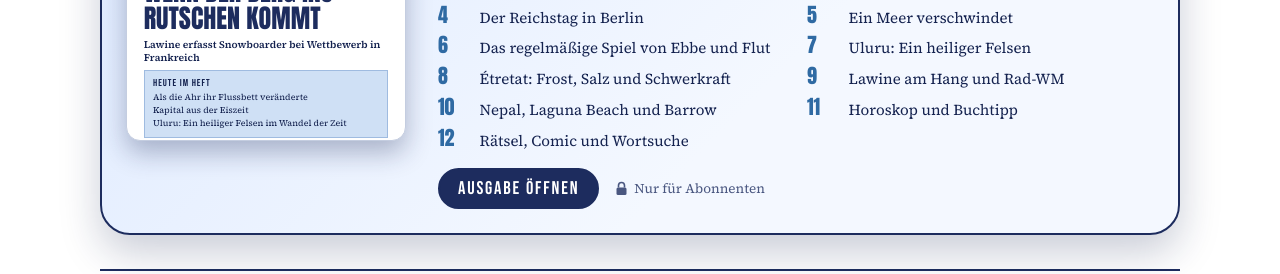
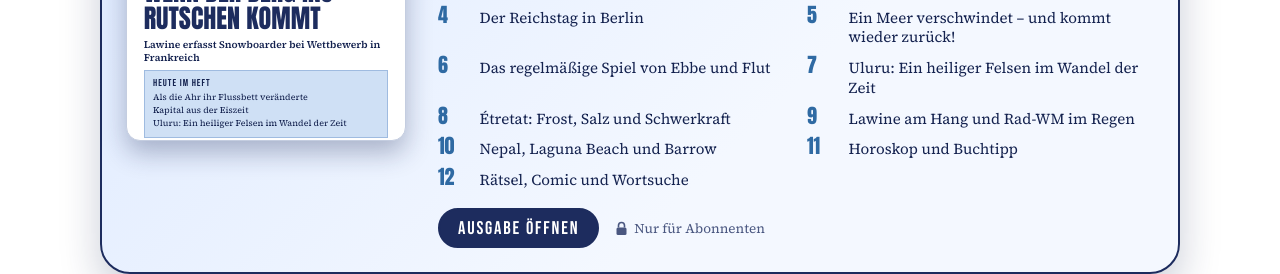
Before and after one commit to SirAiO/Claude, a plain HTML site: page index.html in a window 1280 px wide. Shown: the part 524-798 px from the top of the page. Drawn offline with Linux system fonts and the light colour scheme.

Commit message:
Table of contents: exact titles and section names from the new issue
Co-Authored-By: Claude Sonnet 5.5 <noreply@anthropic.com>
Claude-Session: https://claude.ai/code/session_01UsRoFPDQtxz8pKeAsBwoD5

```diff
--- a/index.html
+++ b/index.html
@@ -460,7 +460,7 @@
     { id: "i0", real: true, date: "Montag, 16. November 2026", short: "16. Nov 2026", name: "Exogene Kräfte Edition", headline: "Wenn der Berg ins Rutschen kommt", sub: "Lawine erfasst Snowboarder bei Wettbewerb in Frankreich", photo: "lawine",
       text: "Zwölf Seiten über die Kräfte, die unsere Landschaft von außen formen: von der Ahr und dem Rhein über Gletscher und Küsten bis zur Lawine. Dazu Wetter, Horoskop und Buchtipp, und auf der Kinderseite Comic und Wortsuche.",
       topics: ["Als die Ahr ihr Flussbett veränderte", "Kapital aus der Eiszeit", "Uluru: Ein heiliger Felsen im Wandel der Zeit"],
-      toc: [["Lokales", "Als die Ahr ihr Flussbett veränderte", "2"], ["Wirtschaft", "Kapital aus der Eiszeit", "3"], ["Politik", "Der Reichstag in Berlin", "4"], ["Umwelt", "Ein Meer verschwindet", "5"], ["Wissen", "Das regelmäßige Spiel von Ebbe und Flut", "6"], ["Kultur", "Uluru: Ein heiliger Felsen", "7"], ["Entdecken", "Étretat: Frost, Salz und Schwerkraft", "8"], ["Sport", "Lawine am Hang und Rad-WM", "9"], ["Aktuell", "Nepal, Laguna Beach und Barrow", "10"], ["Freizeit", "Horoskop und Buchtipp", "11"], ["Kinderseite", "Rätsel, Comic und Wortsuche", "12"]] },
+      toc: [["Lokales", "Als die Ahr ihr Flussbett veränderte", "2"], ["Wirtschaft", "Kapital aus der Eiszeit", "3"], ["Politik", "Der Reichstag in Berlin", "4"], ["Umwelt", "Ein Meer verschwindet – und kommt wieder zurück!", "5"], ["Wissen", "Das regelmäßige Spiel von Ebbe und Flut", "6"], ["Religion & Kultur", "Uluru: Ein heiliger Felsen im Wandel der Zeit", "7"], ["Entdecken", "Étretat: Frost, Salz und Schwerkraft", "8"], ["Sport", "Lawine am Hang und Rad-WM im Regen", "9"], ["Aktuell", "Nepal, Laguna Beach und Barrow", "10"], ["Freizeit & Tipps", "Horoskop und Buchtipp", "11"], ["Kinderseite", "Rätsel, Comic und Wortsuche", "12"]] },
     { id: "i1", date: "Montag, 9. November 2026", short: "9. Nov 2026", name: "Endogene Kräfte Edition", headline: "Wenn die Erde bebt", sub: "Platten, Vulkane und die Kraft aus dem Erdinneren", photo: "vulkan", topics: ["Plattentektonik einfach erklärt", "Der Laacher See, ein Vulkan vor der Haustür", "Erdbeben in Japan"] },
     { id: "i2", date: "Montag, 2. November 2026", short: "2. Nov 2026", name: "Gesteine Edition", headline: "Vom Magma zum Marmor", sub: "Wie Gesteine entstehen und sich verwandeln", photo: "gestein", topics: ["Der Kreislauf der Gesteine", "Basalt aus der Eifel", "Marmor und Schiefer"] },
     { id: "i3", date: "Montag, 26. Oktober 2026", short: "26. Okt 2026", name: "Klima Edition", headline: "Wo es warm ist und wo nicht", sub: "Die Klimazonen der Erde im Überblick", photo: "klima", topics: ["Polar, gemäßigt, tropisch", "Warum der Äquator heiß ist", "Wüsten und Regenwälder"] },
```
Also changed, not shown: landschaftsspiegel-online.html (+1 -1 lines).
